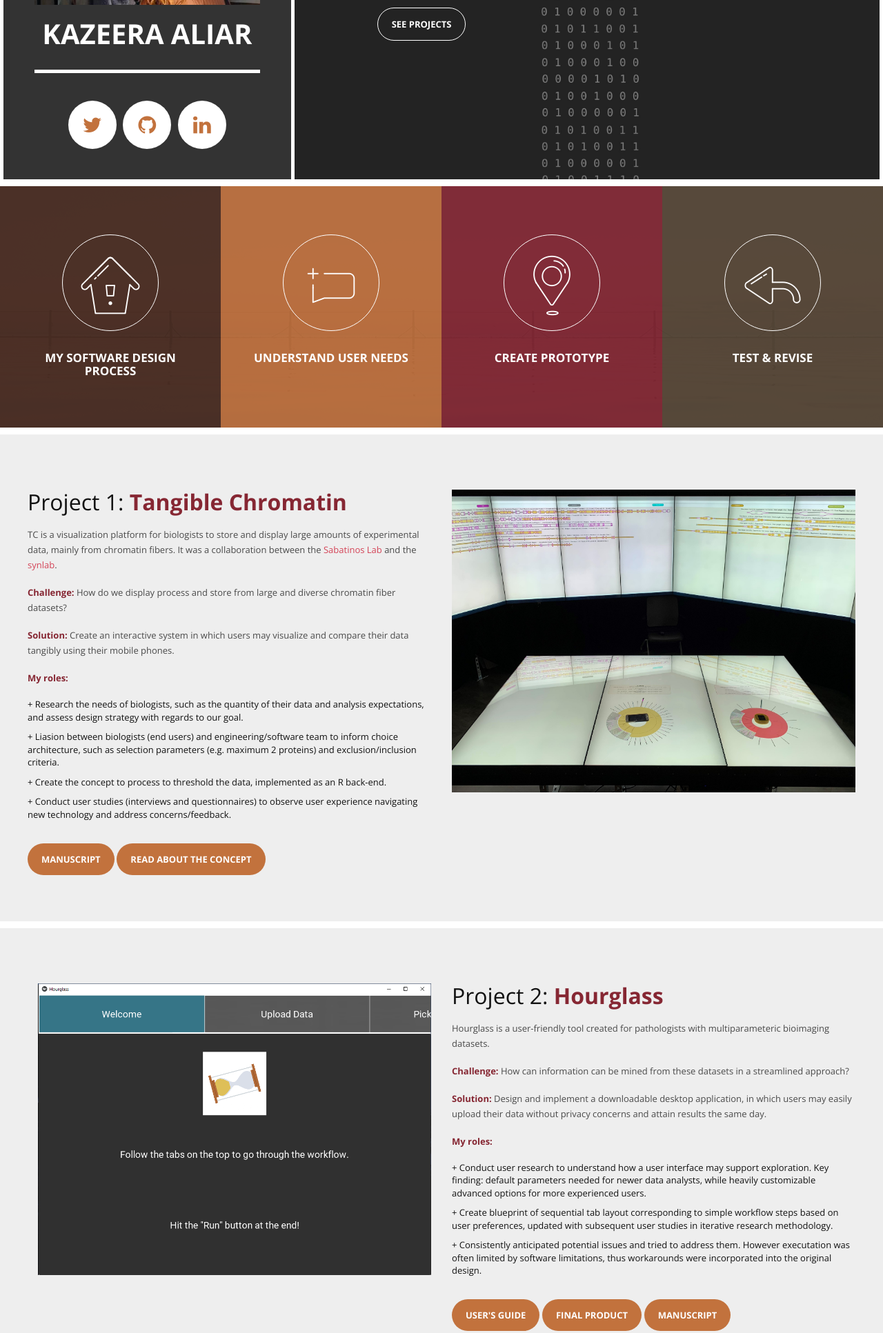
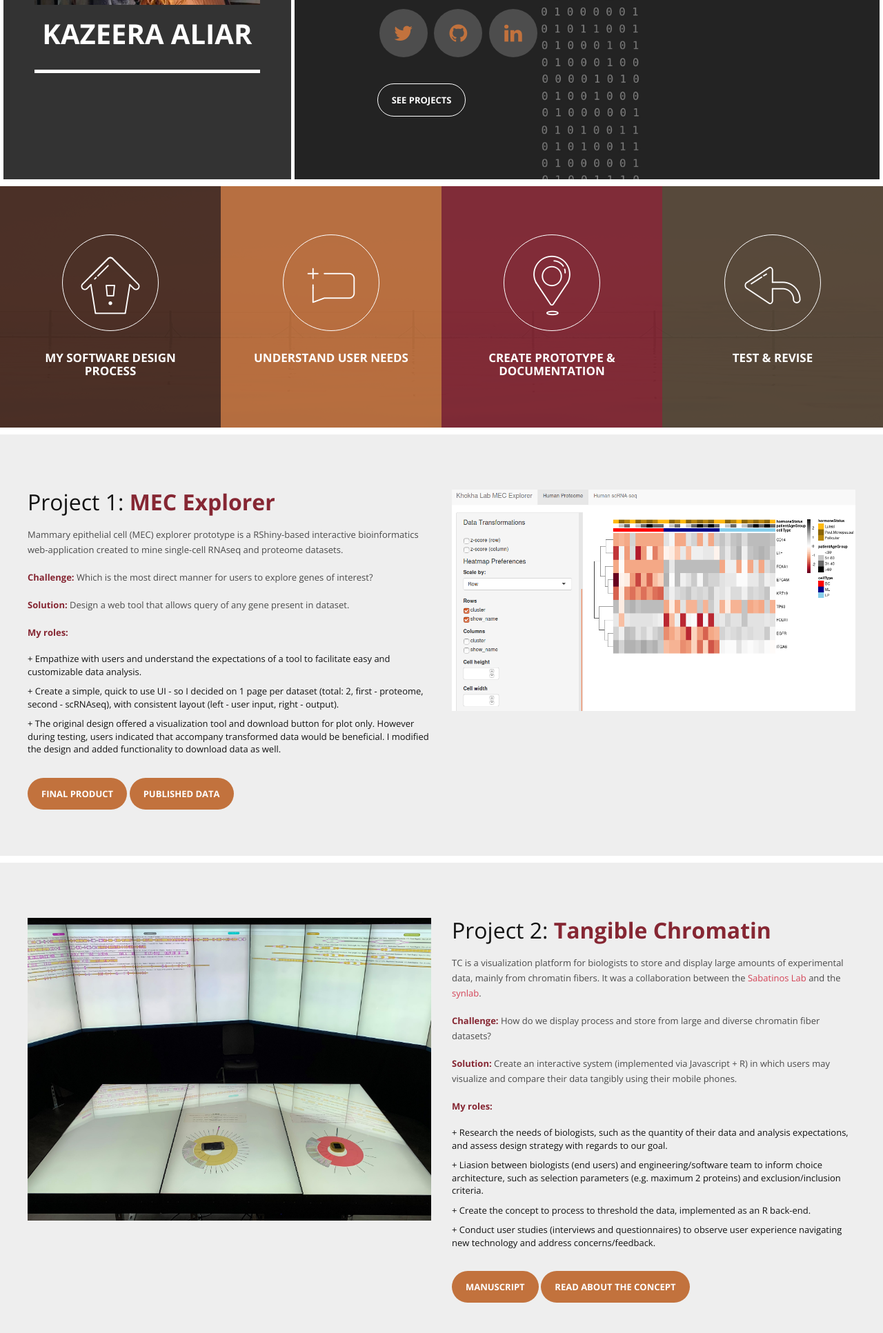
Before and after one commit to kazeera/Portfolio, a plain HTML site: page docs/index.html in a window 1280 px wide. Shown: the part 420-2353 px from the top of the page at 69% size. Drawn offline with nearby package versions, Linux system fonts and the light colour scheme.

Commit message:
Update project details

```diff
--- a/docs/css/templatemo-style.css
+++ b/docs/css/templatemo-style.css
@@ -156,31 +156,31 @@ p {
 	color: #fff;
 }
 
-.right-banner-content .social-icons {
+.left-banner-content .social-icons {
 	margin-top: 40px;
 	padding: 0;
 	list-style: none;
 }
 
-.right-banner-content .social-icons li {
+.left-banner-content .social-icons li {
 	display: inline-block;
 	margin: 0px 3px;
 }
 
-.right-banner-content .social-icons li a {
+.left-banner-content .social-icons li a {
 	width: 70px;
 	height: 70px;
 	text-align: center;
 	display: inline-block;
 	line-height: 70px;
-	background-color: #fff;
+	background-color: #4d4d4d;
 	border-radius: 50%;
 	transition: all 0.5s;
 	color: #c2723d;
 	font-size: 30px;
 }
 
-.right-banner-content .social-icons li a:hover {
+.left-banner-content .social-icons li a:hover {
 	background-color: #613023
 }
 
--- a/docs/index.html
+++ b/docs/index.html
@@ -34,11 +34,6 @@
                         <div class="logo"><a href="index.html"><img src="img/KazeeraAliar.jpg" alt=""></a></div>
                         <h2>Kazeera Aliar</h2>
                         <div class="line-dec"></div>
-                        <ul class="social-icons">
-                            <li><a href="https://twitter.com/kazeera2?lang=en"><i class="fa fa-twitter"></i></a></li>
-                            <li><a href="https://github.com/kazeera"><i class="fa fa-github"></i></a></li>
-                            <li><a href="https://linkedin.com/in/kazeera"><i class="fa fa-linkedin"></i></a></li>
-                        </ul>
                     </div>
                 </div>
                 <div class="col-md-8">
@@ -47,9 +42,16 @@
                             <h6>A user-centric, multitalented</h6>
                             <div class="line-dec"></div>
                             <h1>Developer, UI Designer <br> &amp; Bioinformatician</h1>
-                            <div class="white-border-button">
-                                <a href="#" class="scroll-link" data-id="project-one-section">See Projects</a>
-                            </div>
+
+                        <ul class="social-icons">
+                            <li><a href="https://twitter.com/kazeera2?lang=en"><i class="fa fa-twitter"></i></a></li>
+                            <li><a href="https://github.com/kazeera"><i class="fa fa-github"></i></a></li>
+                            <li><a href="https://linkedin.com/in/kazeera"><i class="fa fa-linkedin"></i></a></li>
+                        </ul>
+
+                        <div class="white-border-button">
+                            <a href="#" class="scroll-link" data-id="project-one-section">See Projects</a>
+                        </div>
                         </div>
                     </div>
                 </div>
@@ -75,6 +77,7 @@
                         </div>
                     </div>
                 </div>
+
                 <div class="col-md-3">
                     <div class="flip-container" ontouchstart="this.classList.toggle('hover');">
                         <div class="flipper second-service">
@@ -82,7 +85,7 @@
                                 <div class="icon">
                                     <img src="img/chat-icon.png" alt="">
                                 </div>
-                                <h4>Understand User Needs   </h4>
+                                <h4>Understand User Needs</h4>
                             </div>
                             <div class="back">
                                 <p>Research is conducted by discussing expectations/requirements with end users and stakeholders and analyzing current market trajectories. Then, we can create a UI design based on direct and implicated preferences. The wireframing process incorporates suggestions as well as follows intuitive workflows present in other applications, such as swiping right/up or hitting cancel at the top right.</p>
@@ -97,7 +100,7 @@
                                 <div class="icon">
                                     <img src="img/map-marker-icon.png" alt="">
                                 </div>
-                                <h4>Create Prototype</h4>
+                                <h4>Create Prototype & Documentation</h4>
                             </div>
                             <div class="back">
                                 <p>The implementation of the design by the software or media team is performed. I like to have an active (if possible, hands-on) role in the developmental life cycle, as I can also speak the language of computer programmers. Most design elements can be customized as widgets, but can be modified if software tools do not support the design.</p>
@@ -129,12 +132,51 @@
             <div class="row">
                 <div class="col-md-12.5">
                     <div class="best-offer-right-content">
+                            <div class="row">
+                                    <div class="col-md-6 col-sm-12">
+                                        <h2>Project 1: <em>MEC Explorer</em></h2>
+                                        <p>Mammary epithelial cell (MEC) explorer prototype is a RShiny-based interactive bioinformatics web-application created to mine single-cell RNAseq and proteome datasets.</p>
+                                        <p><em>Challenge:</em> Which is the most direct manner for users to explore genes of interest?</p>
+                                        <p><em>Solution:</em> Design a web tool that allows query of any gene present in dataset.</p>
+                                        <p><em>My roles:</em></p>
+                                        <ul>
+                                            <li>+ Empathize with users and understand the expectations of a tool to facilitate easy and customizable data analysis. </li>
+                                            <li>+ Create a simple, quick to use UI - so I decided on 1 page per dataset (total: 2, first - proteome, second - scRNAseq), with consistent layout (left - user input, right - output).</li>
+                                            <li>+ The original design offered a visualization tool and download button for plot only. However during testing, users indicated that accompany transformed data would be beneficial. I modified the design and added functionality to download data as well.</li>
+                                        </ul>
+
+                                        <div class="pink-button">
+                                            <a href="https://kazeera.shinyapps.io/MEC-explorer/">Final Product</a>
+                                            <a href="https://www.nature.com/articles/s42255-021-00388-6">Published Data</a>
+
+                                        </div>
+                                    </div>
+
+                            <div class="col-md-6 col-sm-12">
+                                    <img src="img/MEC_4.png" alt="">
+                            </div>
+                                </div>
+                    </div>
+                </div>
+
+            </div>
+        </div>
+    </section>
+
+    <section class="best-offer" id=project-one-section>
+        <div class="container-fluid">
+            <div class="row">
+                <div class="col-md-12.5">
+                    <div class="best-offer-right-content">
                         <div class="row">
                             <div class="col-md-6 col-sm-12">
-                                <h2>Project 1: <em>Tangible Chromatin</em></h2>
+                                <img src="img/TC_1.jpg" alt="">
+                            </div>
+                            <div class="col-md-6 col-sm-12">
+                                <h2>Project 2: <em>Tangible Chromatin</em></h2>
                                 <p>TC is a visualization platform for biologists to store and display large amounts of experimental data, mainly from chromatin fibers. It was a collaboration between the <a href="https://www.torontomu.ca/chemistry-biology/our-people/sarah-sabatinos/" target="_blank">Sabatinos Lab</a> and the <a href="https://synlab.ca/" target="_blank">synlab</a>.</p>
                                 <p><em>Challenge:</em> How do we display process and store from large and diverse chromatin fiber datasets? </p>
-                                <p><em>Solution:</em> Create an interactive system in which users may visualize and compare their data tangibly using their mobile phones.</p>
+                                <p><em>Solution:</em> Create an interactive system (implemented via Javascript + R) in which users may visualize and compare their data tangibly using their mobile phones.</p>
                                 <p><em>My roles:</em></p>
                                 <ul>
                                     <li>+ Research the needs of biologists, such as the quantity of their data and analysis expectations, and assess design strategy with regards to our goal.</li>
@@ -146,9 +188,6 @@
                                     <a href="https://dl.acm.org/doi/abs/10.1145/3567711">Manuscript</a>
                                     <a href="https://github.com/kazeera/ODD-BLOBS">Read About the Concept</a>
                                 </div>
-                            </div>
-                            <div class="col-md-6 col-sm-12">
-                                <img src="img/TC_1.jpg" alt="">
                             </div>
                         </div>
                     </div>
@@ -164,19 +203,17 @@
                     <div class="col-md-12.5">
                         <div class="best-offer-right-content">
 
-                                <div class="col-md-6 col-sm-12">
-                                        <img src="img/Hourglass_1.png" alt="">
-                                    </div>
+
                                     <div class="row">
                                 <div class="col-md-6 col-sm-12">
-                                    <h2>Project 2: <em>Hourglass</em></h2>
+                                    <h2>Project 3: <em>Hourglass</em></h2>
                                     <p>Hourglass is a user-friendly tool created for pathologists with multiparameteric bioimaging datasets.</p>
                                     <p><em>Challenge:</em> How can information can be mined from these datasets in a streamlined approach?</p>
-                                    <p><em>Solution:</em> Design and implement a downloadable desktop application, in which users may easily upload their data without privacy concerns and attain results the same day.</p>
+                                    <p><em>Solution:</em> Design and implement a downloadable desktop application using Python + kivy, in which users may easily upload their data without privacy concerns and attain results the same day.</p>
                                     <p><em>My roles:</em></p>
                                     <ul>
-                                        <li>+ Conduct user research to understand how a user interface may support exploration. Key finding: default parameters needed for newer data analysts, while heavily customizable advanced options for more experienced users.</li>
-                                        <li>+ Create blueprint of sequential tab layout corresponding to simple workflow steps based on user preferences, updated with subsequent user studies in iterative research methodology.</li>
+                                        <li>+ Conduct user research to understand how a user interface may support exploration. Key finding: default parameters needed for newer users, while heavily customizable advanced options for more experienced users.</li>
+                                        <li>+ Create wireframe outlining sequential tab layout corresponding to simple workflow steps based on user preferences, updated with subsequent user studies in iterative research methodology.</li>
                                         <li>+ Consistently anticipated potential issues and tried to address them. However executation was often limited by software limitations, thus workarounds were incorporated into the original design.</li>
                                     </ul>
                                     <div class="pink-button">
@@ -184,6 +221,10 @@
                                         <a href="https://github.com/kazeera/Hourglass-interface">Final Product</a>
                                         <a href="https://www.biorxiv.org/content/10.1101/2022.09.12.507618v2">Manuscript</a>
                                     </div>
+                                </div>
+
+                                <div class="col-md-6 col-sm-12">
+                                    <img src="img/Hourglass_1.png" alt="">
                                 </div>
                             </div>
                         </div>
@@ -194,41 +235,6 @@
         </section>
 
 
-        <section class="best-offer" id=project-one-section>
-                <div class="container-fluid">
-                    <div class="row">
-                        <div class="col-md-12.5">
-                            <div class="best-offer-right-content">
-                                    <div class="row">
-                                            <div class="col-md-6 col-sm-12">
-                                                <h2>Project 3: <em>MEC Explorer</em></h2>
-                                                <p>Mammary epithelial cell (MEC) explorer is an interactive bioinformatics web-application created to mine single-cell and proteome datasets.</p>
-                                                <p><em>Challenge:</em> Which is the most direct manner for users to explore genes of interest?</p>
-                                                <p><em>Solution:</em> Design a web tool that allows query of any gene and upload data to web server.</p>
-                                                <p><em>My roles:</em></p>
-                                                <ul>
-                                                    <li>+ Empathize with users and understand the expectations of a tool to facilitate easy and customizable data analysis. </li>
-                                                    <li>+ Create a simple, quick to use UI - so I decided on 1 page per dataset (total: 2), with consistent layout (left - user input, right - output).</li>
-                                                    <li>+ Original design offered a visualization tool and download button for plot only. However during testing, users indicated that accompany transformed data would be beneficial. I modified the design and added functionality to download data as well.</li>
-                                                </ul>
-
-                                                <div class="pink-button">
-                                                    <a href="https://kazeera.shinyapps.io/MEC-explorer/">Final Product</a>
-                                                    <a href="https://www.nature.com/articles/s42255-021-00388-6">Published Data</a>
-
-                                                </div>
-                                            </div>
-
-                                    <div class="col-md-6 col-sm-12">
-                                            <img src="img/MEC_4.png" alt="">
-                                    </div>
-                                        </div>
-                            </div>
-                        </div>
-
-                    </div>
-                </div>
-            </section>
 
     <section class="contact-us" id="contact-section">
         <div class="container-fluid">
```
Also changed, not shown: docs/contact-right-bg.png (deleted).
